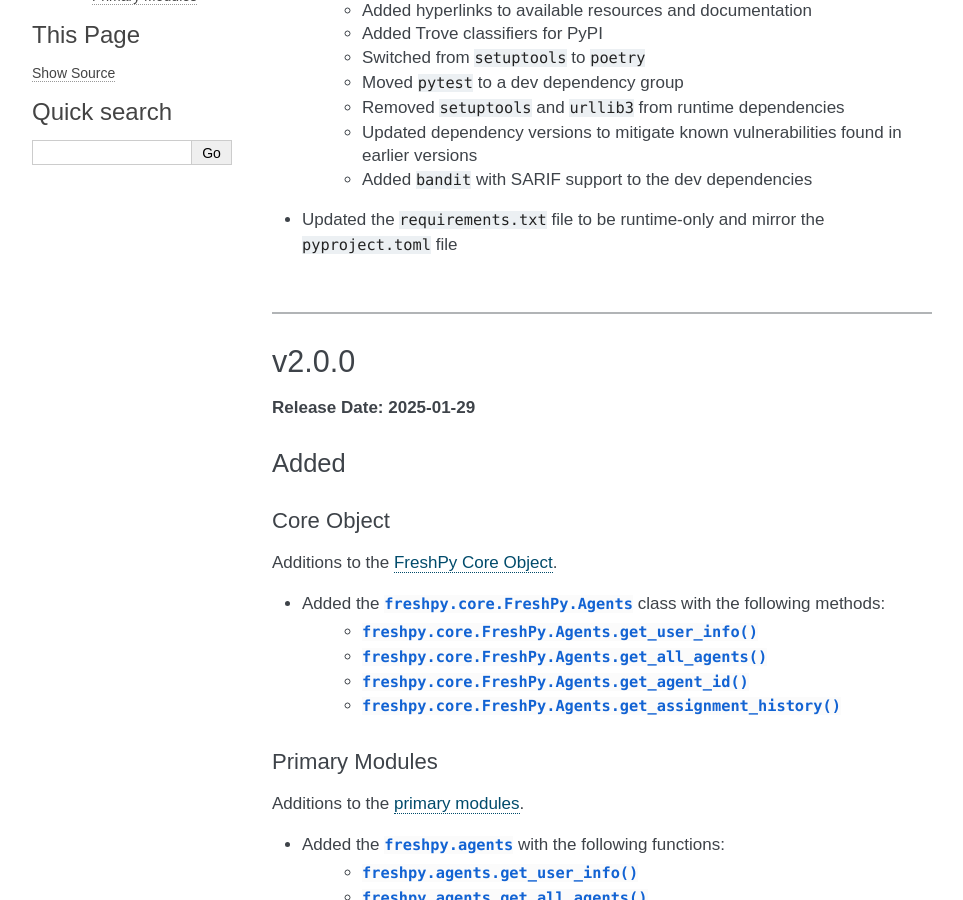
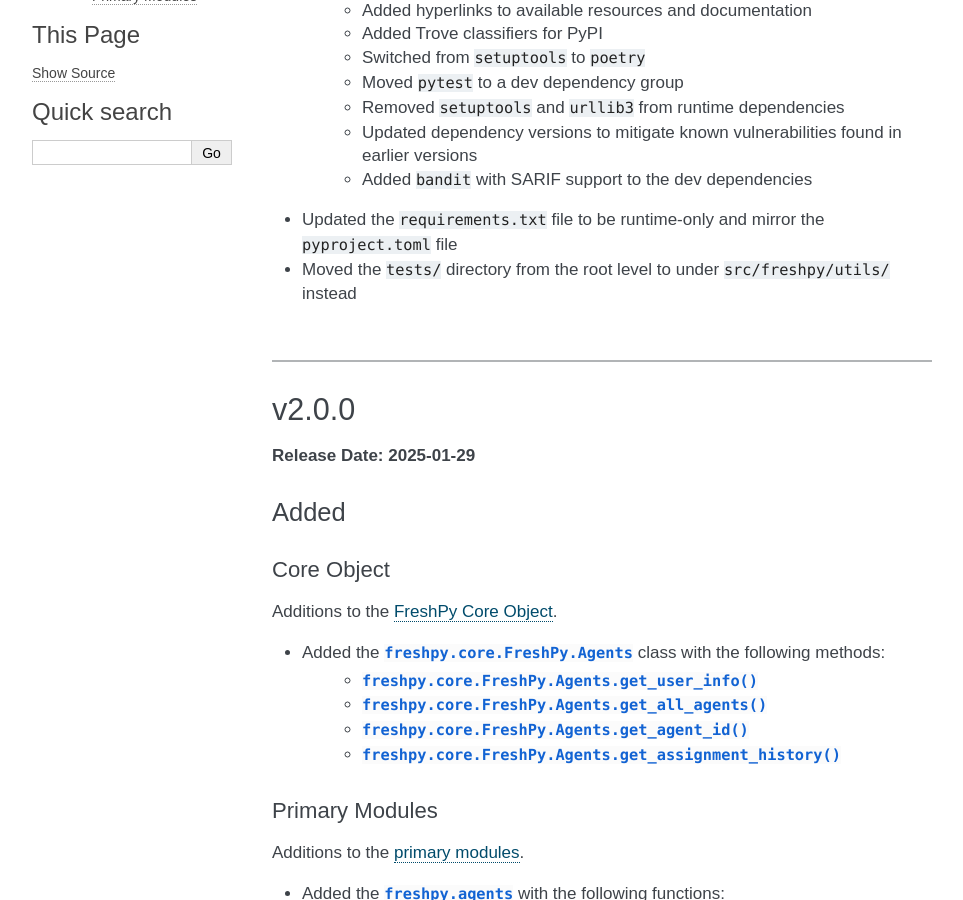
Before and after one commit to jeffshurtliff/freshpy, a Sphinx documentation site: the page built from docs/changelog.rst, in a window 1280 px wide and 900 px high, scrolled down 549 px. Shown: the whole window, without its empty margins (148-1111 px from the left). Built offline with Sphinx 7.4.7, drawn with Linux system fonts in a browser that asks for light colours.

Commit message:
Moved test/ from the root directory to src/freshpy/utils/

```diff
--- a/docs/changelog.rst
+++ b/docs/changelog.rst
@@ -27,6 +27,7 @@
     * Updated dependency versions to mitigate known vulnerabilities found in earlier versions
     * Added ``bandit`` with SARIF support to the dev dependencies
 * Updated the ``requirements.txt`` file to be runtime-only and mirror the ``pyproject.toml`` file
+* Moved the ``tests/`` directory from the root level to under ``src/freshpy/utils/`` instead
 
 |
 
```
